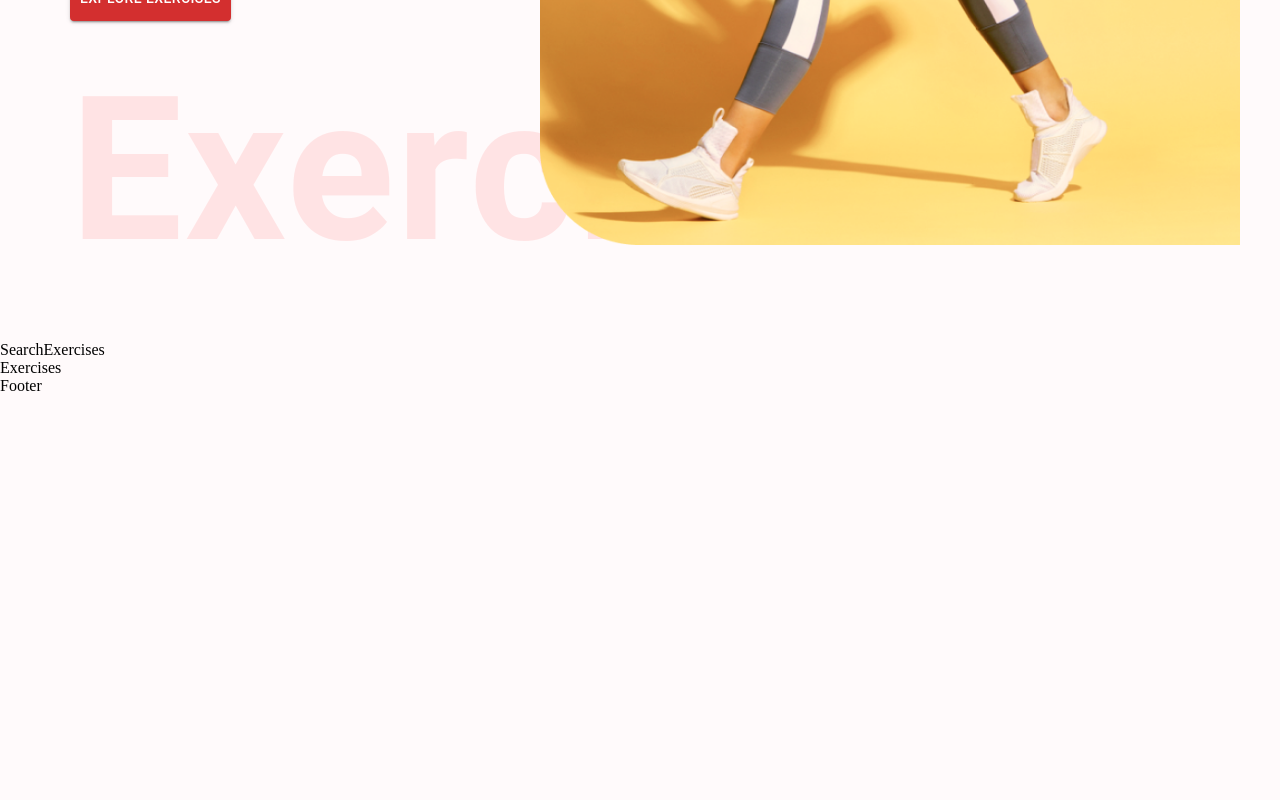
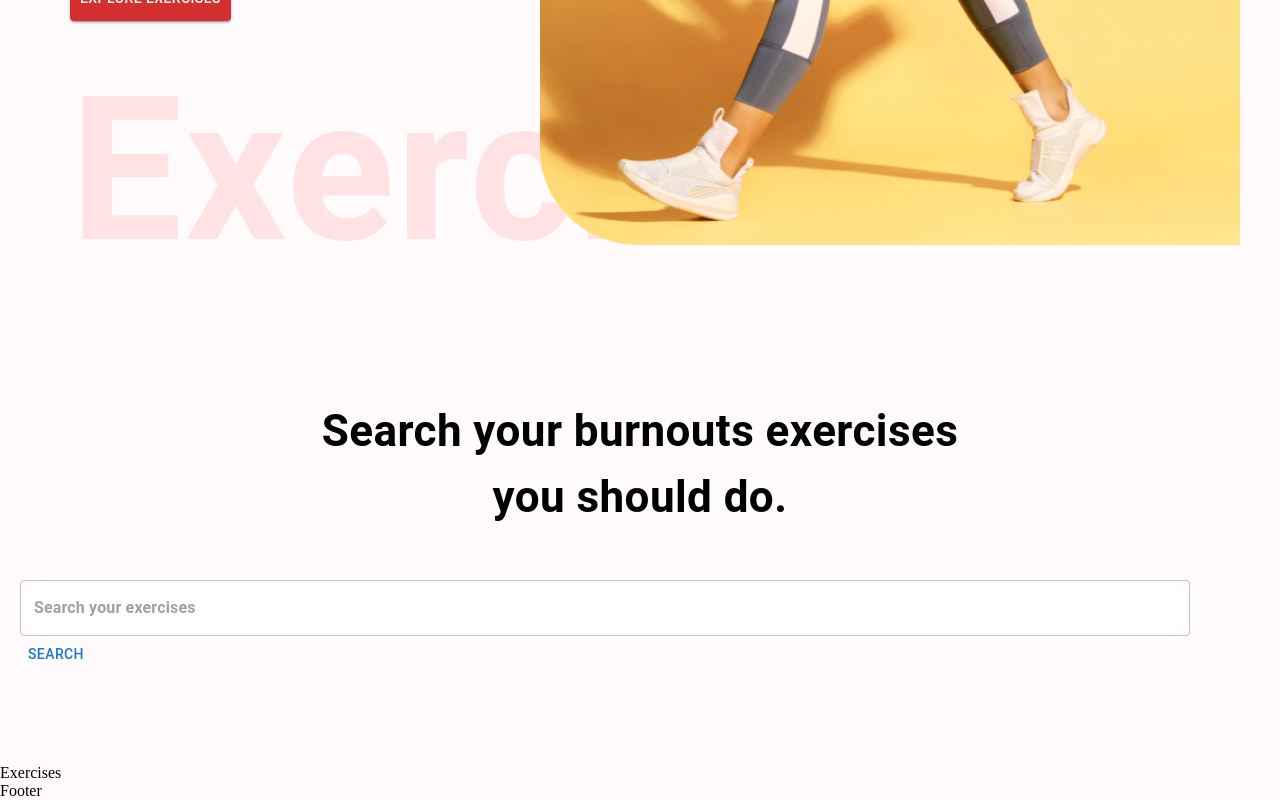
Before and after one commit to Prajwal6394/gymer, a React (Create React App) app: page / in a window 1280 px wide. Shown: the part 621-1421 px from the top of the page. Before the commit the page ends 1016 px from the top, so only its background shows below. Built offline with nearby package versions, Linux system fonts and the light colour scheme.

Commit message:
build search Text Feild

```diff
--- a/src/components/SearchExercises.js
+++ b/src/components/SearchExercises.js
@@ -1,9 +1,43 @@
-import React from 'react'
+import React from "react";
+import { useEffect, useState } from "react";
+import { Box, Stack, Button, TextField, Typography } from "@mui/material";
+import { width } from "@mui/system";
+const SearchExercises = () => {
+  return(
+  <Stack
+    alignItems="center"
+    mt="37px"
+    justifyContent="center"
+    p="20px"
+  >
+    <Typography
+      fontWeight={700} sx={{fontSize: {lg: "44px", xs: "30px"}}}
+      mb="50px" textAlign="center"
+    >
+      Search your burnouts exercises  <br/> you should do.
+    </Typography>
+    <Box position="relative" mb="72px">
+        <TextField
+          sx={{
+            input:{
+              fontWeight:'700',
+              border:'none',
+              borderRadius:'4px'
+            },
+            width: {lg: "1170px", xs: "350px"},
+            backgroundColor:'#fff',
+            borderRadius:'40px'
+          }}
+           height="76px"
+           value=""
+           onChange={(e) => {}}
+           placeholder="Search your exercises"
+           type="text"
+        />
+        <Button className="search-btn">Search</Button>
+    </Box>
+  </Stack>
+  )
+};
 
-const SearchExercises = () => {
-  return (
-    <div>SearchExercises</div>
-  )
-}
-
-export default SearchExercises
+export default SearchExercises;
```
